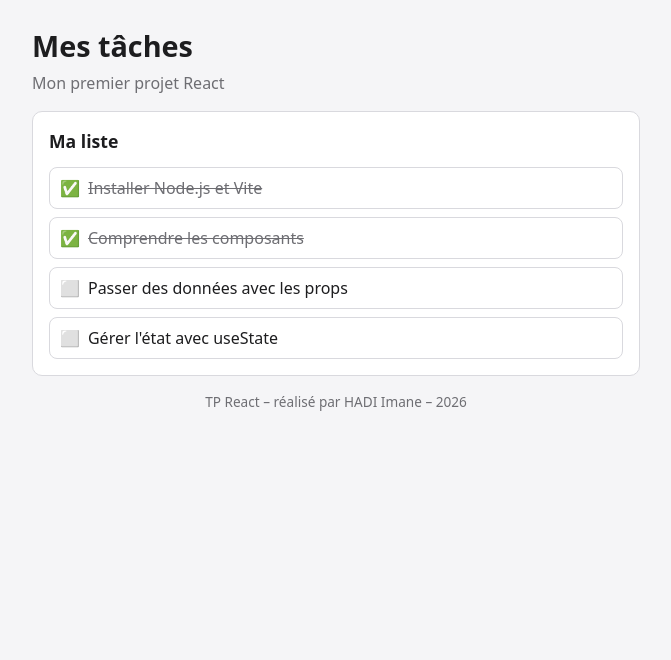
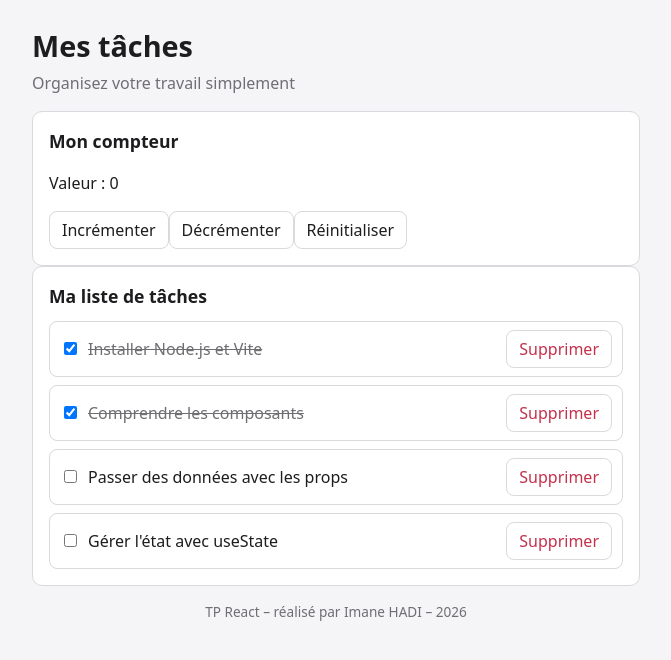
Before and after one commit to hadiimane3-cmyk/tp_react, a React (Vite) app in the folder mes-taches/: page / in a window 1280 px wide. Shown: the top 660 px of the page, without its empty margins (304-975 px from the left). Built offline with nearby package versions, Linux system fonts and the light colour scheme.

Commit message:
Étape 4 : formulaire contrôlé, filtres et statistiques

```diff
--- a/mes-taches/src/App.jsx
+++ b/mes-taches/src/App.jsx
@@ -1,10 +1,13 @@
 
+import { useState } from 'react'
 import Entete from './components/Entete.jsx'
 import ListeTaches from './components/ListeTaches.jsx'
 import Pied from './components/Pied.jsx'
 import Carte from './components/Carte.jsx'
+import Compteur from './components/Compteur.jsx'
 
-const TACHES = [
+// Liste initiale des tâches
+const TACHES_INITIALES = [
   { id: 1, titre: 'Installer Node.js et Vite', terminee: true },
   { id: 2, titre: 'Comprendre les composants', terminee: true },
   { id: 3, titre: 'Passer des données avec les props', terminee: false },
@@ -12,18 +15,44 @@ const TACHES = [
 ]
 
 function App() {
+  const [taches, setTaches] = useState(TACHES_INITIALES)
+
+  // Modifier l'état d'une tâche
+  function basculerTache(id) {
+    setTaches(taches.map(tache =>
+      tache.id === id
+        ? { ...tache, terminee: !tache.terminee }
+        : tache
+    ))
+  }
+
+  // Supprimer une tâche
+  function supprimerTache(id) {
+    setTaches(taches.filter(tache => tache.id !== id))
+  }
+
   return (
     <div className="app">
       <Entete
         titre="Mes tâches"
-        sousTitre="Mon premier projet React"
+        sousTitre="Organisez votre travail simplement"
       />
 
-      <Carte titre="Ma liste">
-        <ListeTaches taches={TACHES} />
-      </Carte>
+      <main>
+        <Carte titre="Mon compteur">
+          <Compteur />
+        </Carte>
 
-      <Pied auteur="HADI Imane" />
+        <Carte titre="Ma liste de tâches">
+          <ListeTaches
+            taches={taches}
+            onBasculer={basculerTache}
+            onSupprimer={supprimerTache}
+          />
+        </Carte>
+      </main>
+
+      <Pied auteur="Imane HADI" />
     </div>
   )
 }
--- /dev/null
+++ b/mes-taches/src/components/Compteur.jsx
@@ -0,0 +1,26 @@
+
+import { useState } from 'react'
+
+function Compteur() {
+  const [compteur, setCompteur] = useState(0)
+
+  return (
+    <div className="compteur">
+      <p>Valeur : {compteur}</p>
+
+      <button onClick={() => setCompteur(compteur + 1)}>
+        Incrémenter
+      </button>
+
+      <button onClick={() => setCompteur(compteur - 1)}>
+        Décrémenter
+      </button>
+
+      <button onClick={() => setCompteur(0)}>
+        Réinitialiser
+      </button>
+    </div>
+  )
+}
+
+export default Compteur
--- a/mes-taches/src/components/ListeTaches.jsx
+++ b/mes-taches/src/components/ListeTaches.jsx
@@ -1,20 +1,23 @@
 
 import Tache from './Tache.jsx'
 
-function ListeTaches({ taches }) {
+function ListeTaches({ taches, onBasculer, onSupprimer }) {
+  if (taches.length === 0) {
+    return <p className="vide">Aucune tâche à afficher.</p>
+  }
+
   return (
     <ul className="liste-taches">
-      {taches.length === 0 ? (
-        <p className="vide">Aucune tâche à afficher.</p>
-      ) : (
-        taches.map((tache) => (
-          <Tache
-            key={tache.id}
-            titre={tache.titre}
-            terminee={tache.terminee}
-          />
-        ))
-      )}
+      {taches.map((tache) => (
+        <Tache
+          key={tache.id}
+          id={tache.id}
+          titre={tache.titre}
+          terminee={tache.terminee}
+          onBasculer={onBasculer}
+          onSupprimer={onSupprimer}
+        />
+      ))}
     </ul>
   )
 }
--- a/mes-taches/src/components/Tache.jsx
+++ b/mes-taches/src/components/Tache.jsx
@@ -1,9 +1,21 @@
 
-function Tache({ titre, terminee }) {
+function Tache({ id, titre, terminee, onBasculer, onSupprimer }) {
   return (
-    <li className={terminee ? "tache terminee" : "tache"}>
-      {terminee ? "✅" : "⬜"}{" "}
+    <li className={terminee ? 'tache terminee' : 'tache'}>
+      <input
+        type="checkbox"
+        checked={terminee}
+        onChange={() => onBasculer(id)}
+      />
+
       <span className="titre">{titre}</span>
+
+      <button
+        className="danger"
+        onClick={() => onSupprimer(id)}
+      >
+        Supprimer
+      </button>
     </li>
   )
 }
```
Also changed, not shown: mes-taches/src/components/Filtres.jsx (added, +25 -0 lines), mes-taches/src/components/FormulaireAjout.jsx (added, +40 -0 lines), mes-taches/src/components/Statistiques.jsx (added, +28 -0 lines).
